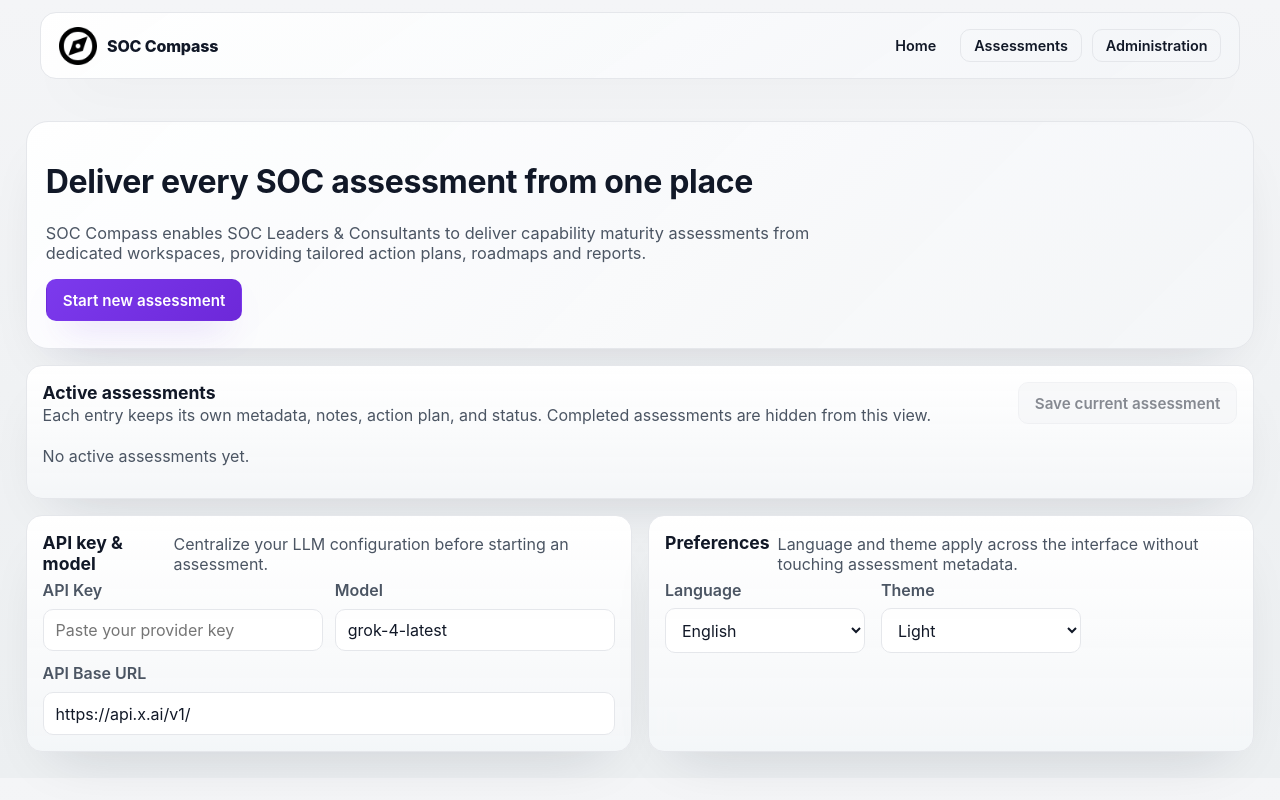
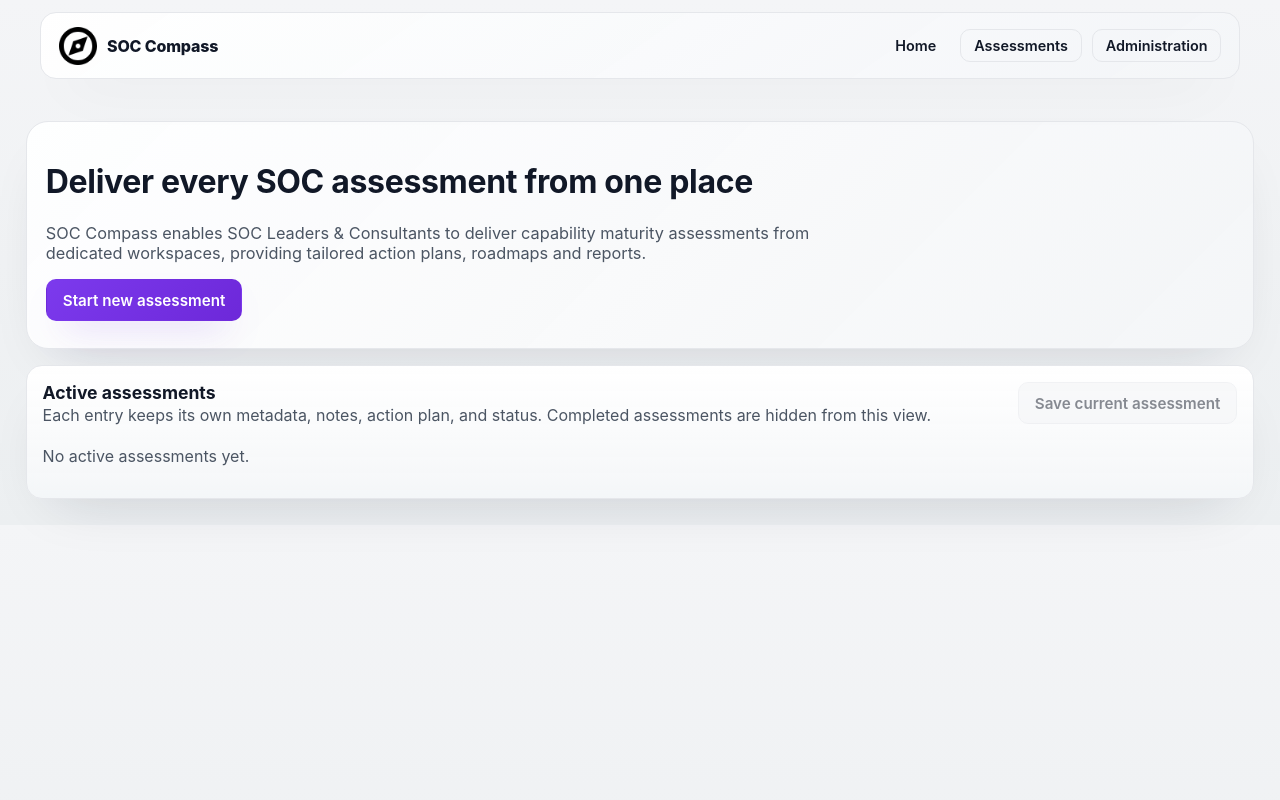
Before and after one commit to mikecybersec/SOC-Compass, a React (Vite) app in the folder soc-improvement-app/: page / in a window 1280 px wide. Built offline with nearby package versions, Linux system fonts and the light colour scheme.

Commit message:
Update home layout and assessment table styles

```diff
--- a/soc-improvement-app/src/index.css
+++ b/soc-improvement-app/src/index.css
@@ -1197,10 +1197,10 @@ label {
 .assessment-row {
   display: grid;
   grid-template-columns: 1.35fr 1.15fr 1fr 1fr 0.7fr 0.6fr;
-  gap: 0.75rem;
+  gap: 0.65rem;
   align-items: center;
-  padding: 0.65rem 1rem;
-  font-size: 0.95rem;
+  padding: 0.55rem 0.85rem;
+  font-size: 0.9rem;
 }
 
 .assessment-row:nth-child(odd):not(.assessment-header) {
@@ -1242,30 +1242,30 @@ label {
   display: inline-flex;
   align-items: center;
   gap: 0.35rem;
-  padding: 0.35rem 0.75rem;
+  padding: 0.28rem 0.65rem;
   border-radius: 999px;
   border: 1px solid var(--border);
   font-weight: 600;
-  font-size: 0.88rem;
-  background: var(--card);
+  font-size: 0.86rem;
+  background: #f8fafc;
 }
 
 .status-in-progress {
-  color: #7358ff;
-  border-color: rgba(116, 88, 255, 0.45);
-  background: rgba(116, 88, 255, 0.12);
+  color: #5a46c6;
+  border-color: rgba(90, 70, 198, 0.35);
+  background: rgba(90, 70, 198, 0.08);
 }
 
 .status-completed {
-  color: #1c7d4f;
-  border-color: rgba(28, 125, 79, 0.4);
-  background: rgba(28, 125, 79, 0.12);
+  color: #22694a;
+  border-color: rgba(34, 105, 74, 0.3);
+  background: rgba(34, 105, 74, 0.08);
 }
 
 .status-not-started {
-  color: #a88f2d;
-  border-color: rgba(168, 143, 45, 0.35);
-  background: rgba(168, 143, 45, 0.12);
+  color: #8a7424;
+  border-color: rgba(138, 116, 36, 0.32);
+  background: rgba(138, 116, 36, 0.08);
 }
 
 .ghost-button {
--- a/soc-improvement-app/src/pages/Home.jsx
+++ b/soc-improvement-app/src/pages/Home.jsx
@@ -334,16 +334,6 @@ const Home = ({
   startMode,
 }) => {
   const upcomingMetadata = useAssessmentStore((s) => s.upcomingMetadata);
-  const theme = useAssessmentStore((s) => s.theme);
-  const language = useAssessmentStore((s) => s.upcomingMetadata.language);
-  const setTheme = useAssessmentStore((s) => s.setTheme);
-  const setLanguage = useAssessmentStore((s) => s.setLanguage);
-  const apiKey = useAssessmentStore((s) => s.apiKey);
-  const setApiKey = useAssessmentStore((s) => s.setApiKey);
-  const apiBase = useAssessmentStore((s) => s.apiBase);
-  const setApiBase = useAssessmentStore((s) => s.setApiBase);
-  const model = useAssessmentStore((s) => s.model);
-  const setModel = useAssessmentStore((s) => s.setModel);
   const currentFrameworkId = currentAssessment.frameworkId;
 
   const sortedHistory = useMemo(
@@ -449,62 +439,6 @@ const Home = ({
         </Card>
       </div>
 
-      <div className="home-grid settings-grid">
-        <Card>
-          <CardHeader>
-            <CardTitle>API key & model</CardTitle>
-            <CardDescription>Centralize your LLM configuration before starting an assessment.</CardDescription>
-          </CardHeader>
-          <CardContent>
-            <div className="flex" style={{ gap: '0.75rem', flexWrap: 'wrap' }}>
-              <div className="ui-field" style={{ minWidth: '240px', flex: 1 }}>
-                <Label>API Key</Label>
-                <Input
-                  type="password"
-                  placeholder="Paste your provider key"
-                  value={apiKey}
-                  onChange={(e) => setApiKey(e.target.value)}
-                />
-              </div>
-              <div className="ui-field" style={{ minWidth: '200px', flex: 1 }}>
-                <Label>Model</Label>
-                <Input value={model} onChange={(e) => setModel(e.target.value)} />
-              </div>
-              <div className="ui-field" style={{ minWidth: '220px', flex: 1 }}>
-                <Label>API Base URL</Label>
-                <Input value={apiBase} onChange={(e) => setApiBase(e.target.value)} />
-              </div>
-            </div>
-          </CardContent>
-        </Card>
-
-        <Card>
-          <CardHeader>
-            <CardTitle>Preferences</CardTitle>
-            <CardDescription>Language and theme apply across the interface without touching assessment metadata.</CardDescription>
-          </CardHeader>
-          <CardContent>
-            <div className="flex" style={{ gap: '1rem', flexWrap: 'wrap' }}>
-              <div className="ui-field" style={{ minWidth: '200px' }}>
-                <Label>Language</Label>
-                <Select value={language} onChange={(e) => setLanguage(e.target.value)}>
-                  <option value="en">English</option>
-                  <option value="es">Español</option>
-                  <option value="fr">Français</option>
-                </Select>
-              </div>
-              <div className="ui-field" style={{ minWidth: '200px' }}>
-                <Label>Theme</Label>
-                <Select value={theme} onChange={(e) => setTheme(e.target.value)}>
-                  <option value="light">Light</option>
-                  <option value="dark">Dark</option>
-                </Select>
-              </div>
-            </div>
-          </CardContent>
-        </Card>
-      </div>
-
       <ModeSelectionModal open={modeModalOpen} onClose={onCloseModeModal} onSelectSolo={onSelectSoloMode} />
       <StartAssessmentModal
         open={startModalOpen}
```
